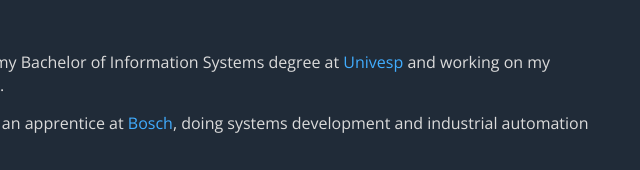
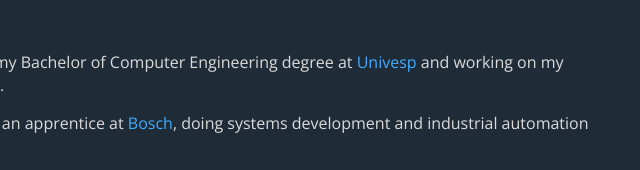
Before and after one commit to vitormiura/blog, an Astro site in the folder web/: page / in a window 1280 px wide. Shown: the part 191-361 px from the top of the page, 431-1071 px from the left. Built offline with nearby package versions, Linux system fonts and the light colour scheme; Astro itself is replaced by a stand-in of ours; grey boxes are pictures that could not be loaded.

Commit message:
Fix typo

```diff
--- a/web/src/pages/index.astro
+++ b/web/src/pages/index.astro
@@ -17,7 +17,7 @@ const seo = {
     <h2>=> About me</h2>
     <p>Sup 🤙, my name is Vitor!</p>
     <p>
-      I’m currently working on my Bachelor of Information Systems degree at <a href="https://univesp.br/" target="_blank">Univesp</a> and working on my Technical Degree at <a href="https://www.sp.senai.br/">Senai</a>.
+      I’m currently working on my Bachelor of Computer Engineering degree at <a href="https://univesp.br/" target="_blank">Univesp</a> and working on my Technical Degree at <a href="https://www.sp.senai.br/">Senai</a>.
     </p>
     <p>
       At present I'm working as an apprentice at <a
```
